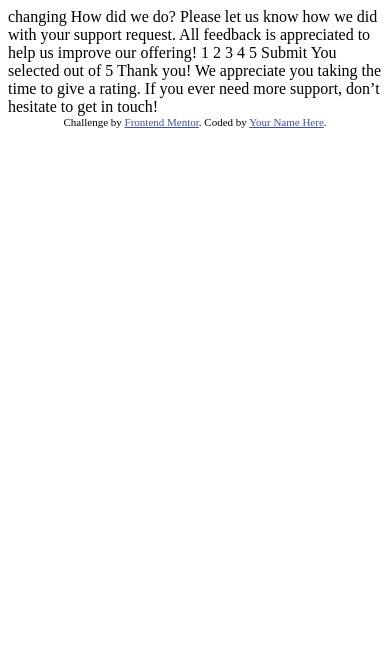
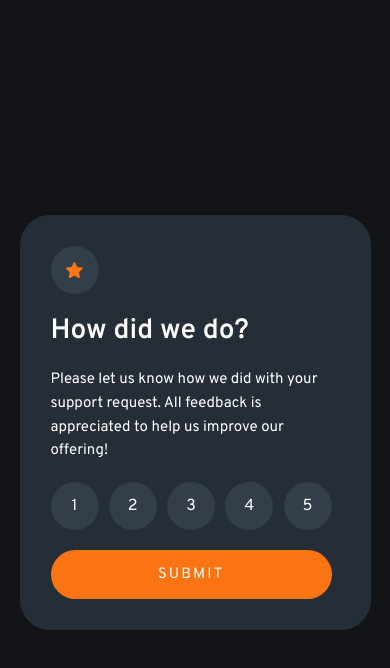
Before and after one commit to bijomathewjose/interactive-rating-component-main, a plain HTML site: page index.html in a window 390 px wide. Drawn offline with Linux system fonts and the light colour scheme.

Commit message:
code changes completed

```diff
--- /dev/null
+++ b/index.css
@@ -0,0 +1,155 @@
+@import url('https://fonts.googleapis.com/css2?family=Overpass:ital,wght@0,400;0,600;0,700;1,500&display=swap');
+
+*,
+::after,
+::before {
+    box-sizing: border-box;
+    margin: 0;
+    padding: 0;
+    color: white;
+    font-family: 'Overpass', sans-serif;
+    user-select: none;
+}
+
+body {
+    background-color: hsl(216, 12%, 8%);
+    min-height: 100vh;
+    min-width: 100vw;
+    max-height: 150px;
+    max-width: 150px;
+    height: 50vh;
+    display: flex;
+    justify-content: center;
+    align-items: center;
+}
+
+main {
+    width: 415px;
+    height: 415px;
+    background-color: hsl(213, 19%, 18%);
+    border-radius: 30px;
+}
+
+.container {
+    width: 415px;
+    height: 415px;
+    padding: 31px;
+    padding-right: 39px;
+    display: flex;
+    flex-direction: column;
+    justify-content: space-between;
+}
+@media screen and (max-width:500px) {
+   main{
+     width: 90%;
+}
+.container{
+    width: 100%;
+}
+}
+
+.star,
+.stary {
+    width: 3rem;
+    height: 3rem;
+    display: flex;
+    justify-content: center;
+    align-items: center;
+    border-radius: 50%;
+}
+
+.starInitial {
+    background-color: rgb(52, 62, 75);
+}
+
+.starOnClick {
+    background-color: hsl(217, 12%, 63%)
+}
+
+.stary:active {
+    background-color: hsl(25, 97%, 53%);
+}
+
+h1 {
+    font-size: 28px;
+    font-weight: 600;
+}
+
+.feedback {
+    font-size: 15px;
+    line-height: 157%;
+}
+
+.rating {
+    display: flex;
+    justify-content: space-between;
+}
+
+.button {
+    display: flex;
+    justify-content: center;
+    align-items: center;
+    padding: 15px;
+    background-color: hsl(25, 97%, 53%);
+    border-radius: 50px;
+}
+
+.button:active {
+    background-color: white;
+}
+
+.button:active .submit {
+    color: hsl(25, 97%, 53%);
+}
+
+.submit {
+    font-weight: 500;
+    font-size: 15px;
+    letter-spacing: 0.14em;
+}
+
+.attribution {
+    font-size: 11px;
+    text-align: center;
+}
+
+.attribution a {
+    color: hsl(228, 45%, 44%);
+}
+
+.displayContainer {
+    display: none;
+}
+
+
+.ratingResult {
+    width: 170px;
+    height: 34px;
+    border-radius: 17px;
+    background-color: rgb(52, 62, 75);
+    display: flex;
+    align-items: center;
+    justify-content: center;
+}
+
+#ratedVaue {
+    font-weight: 400;
+    font-size: 14px;
+    color: hsl(25, 97%, 35%);
+}
+
+.thanks {
+    font-weight: 600;
+    font-size: 24px;
+    line-height: 30px;
+}
+
+.sent {
+    font-weight: 400;
+    font-size: 14px;
+    line-height: 22px;
+    text-align: center;
+}
+.setting{
+    align-items: center;
+}
--- a/index.html
+++ b/index.html
@@ -1,49 +1,47 @@
 <!DOCTYPE html>
 <html lang="en">
+
 <head>
-  <meta charset="UTF-8">
-  <meta name="viewport" content="width=device-width, initial-scale=1.0"> <!-- displays site properly based on user's device -->
+  <meta charset="UTF-8" />
+  <meta name="viewport" content="width=device-width, initial-scale=1.0" />
+  <link rel="icon" type="image/png" sizes="32x32" href="./images/favicon-32x32.png" />
+  <link rel="stylesheet" href="index.css" />
+  <script type='text/javascript' src="index.js"></script>
+  <title>Frontend Mentor | Interactive rating component</title>
+</head>
 
-  <link rel="icon" type="image/png" sizes="32x32" href="./images/favicon-32x32.png">
+<body>
+  <main>
+    <div class="container" id="first">
+      <div class="star starInitial">
+        <img src="./images/icon-star.svg" alt="star-icon" />
+      </div>
+      <h1>How did we do?</h1>
+      <p class="feedback">
+        Please let us know how we did with your support request. All feedback is
+        appreciated to help us improve our offering!
+      </p>
+      <div class="rating">
+        <div class="stary starInitial" id="star1" onclick="rating(id,1)">1</div>
+        <div class="stary starInitial" id="star2" onclick="rating(id,2)">2</div>
+        <div class="stary starInitial" id="star3" onclick="rating(id,3)">3</div>
+        <div class="stary starInitial" id="star4" onclick="rating(id,4)">4</div>
+        <div class="stary starInitial" id="star5" onclick="rating(id,5)">5</div>
+      </div>
+      <div class="button" onclick="display()">
+        <p class="submit" >SUBMIT</p>
+      </div>
+    </div>
+    <div class="container displayContainer setting" id="second">
+      <img src="./images/illustration-thank-you.svg" alt="thanks illustration" class="thanks">
+      <div class="ratingResult">
+        <p id="ratedVaue"></p>
+      </div>
+      <p class="thanks">Thank You!</p>
+      <p class="sent">We appreciate you taking the time to give a rating. If you ever need more support, don’t hesitate to get in touch!</p>
+    </div>
+  </main>
 
-  <title>Frontend Mentor | Interactive rating component</title>
+</body>
 
-  <!-- Feel free to remove these styles or customise in your own stylesheet 👍 -->
-  <style>
-    .attribution { font-size: 11px; text-align: center; }
-    .attribution a { color: hsl(228, 45%, 44%); }
-  </style>
-</head>
-<body>
-
-  <!-- Rating state start --> changing
-
-  How did we do?
-
-  Please let us know how we did with your support request. All feedback is appreciated
-  to help us improve our offering!
-
-  1 2 3 4 5
-
-  Submit
-
-  <!-- Rating state end -->
-
-  <!-- Thank you state start -->
-
-  You selected <!-- Add rating here --> out of 5
-
-  Thank you!
-
-  We appreciate you taking the time to give a rating. If you ever need more support,
-  don’t hesitate to get in touch!
-
-  <!-- Thank you state end -->
-
-
-  <div class="attribution">
-    Challenge by <a href="https://www.frontendmentor.io?ref=challenge" target="_blank">Frontend Mentor</a>.
-    Coded by <a href="#">Your Name Here</a>.
-  </div>
-</body>
 </html>
--- /dev/null
+++ b/index.js
@@ -0,0 +1,29 @@
+let currentId = null, rate;
+rating = (id, val) => {
+    if (currentId != id) {
+        rate = val;
+        console.log(rate);
+        x = document.getElementById(id).classList;
+        x.remove('starInitial');
+        x.add('starOnClick')
+        if (currentId != null) {
+            y = document.getElementById(currentId).classList;
+            y.remove('starOnClick');
+            y.add('starInitial');
+        }
+    }
+    currentId = id;
+}
+display = () => {
+
+    if (rate == null) {
+        alert("not rated");
+    }
+    else {
+        document.getElementById("ratedVaue").innerHTML = "You selected " + rate + " out of 5"
+        x = document.getElementById("first").classList;
+        x.add('displayContainer')
+        y = document.getElementById("second").classList;
+        y.remove('displayContainer')
+    }
+}
```
Also changed, not shown: 1 other file.
